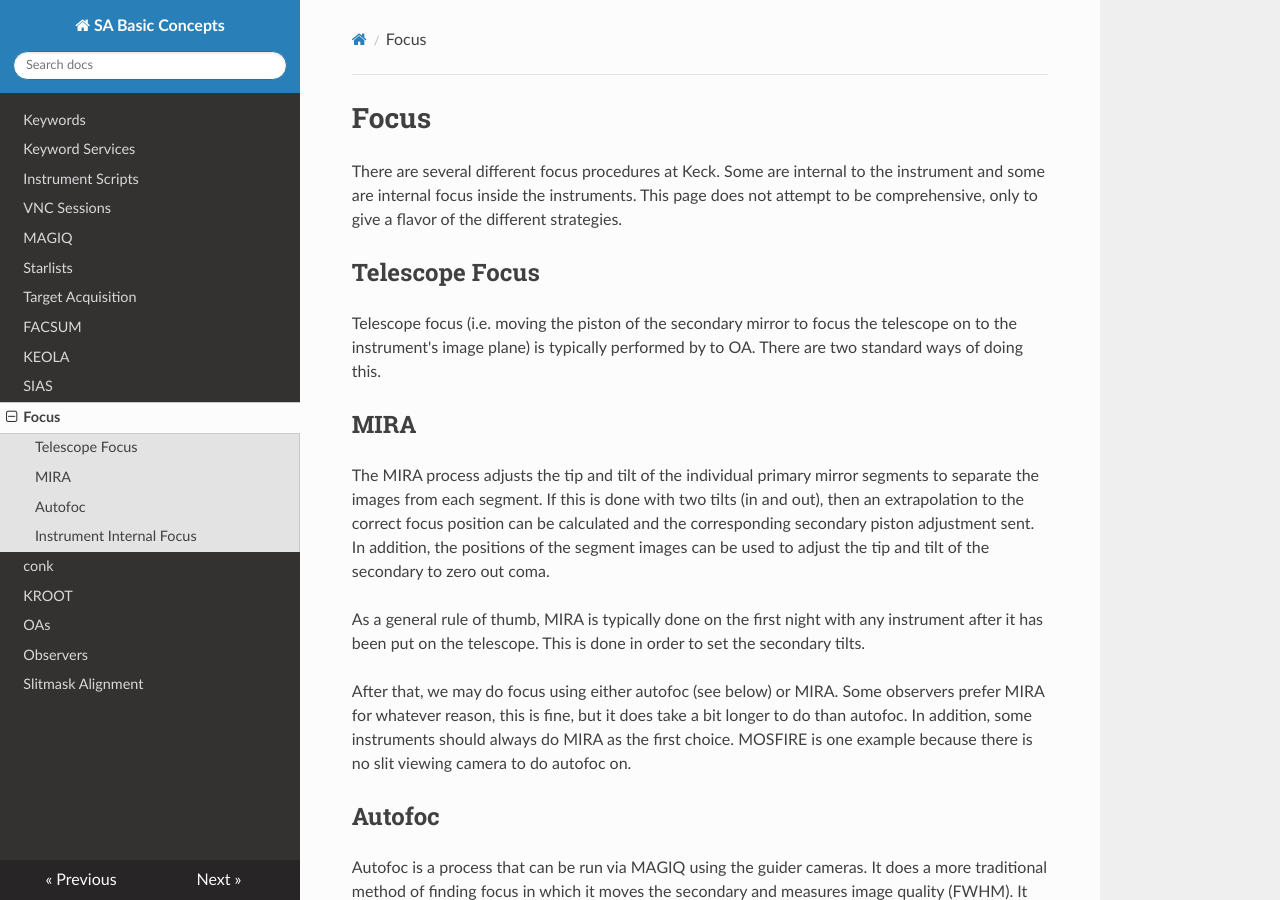
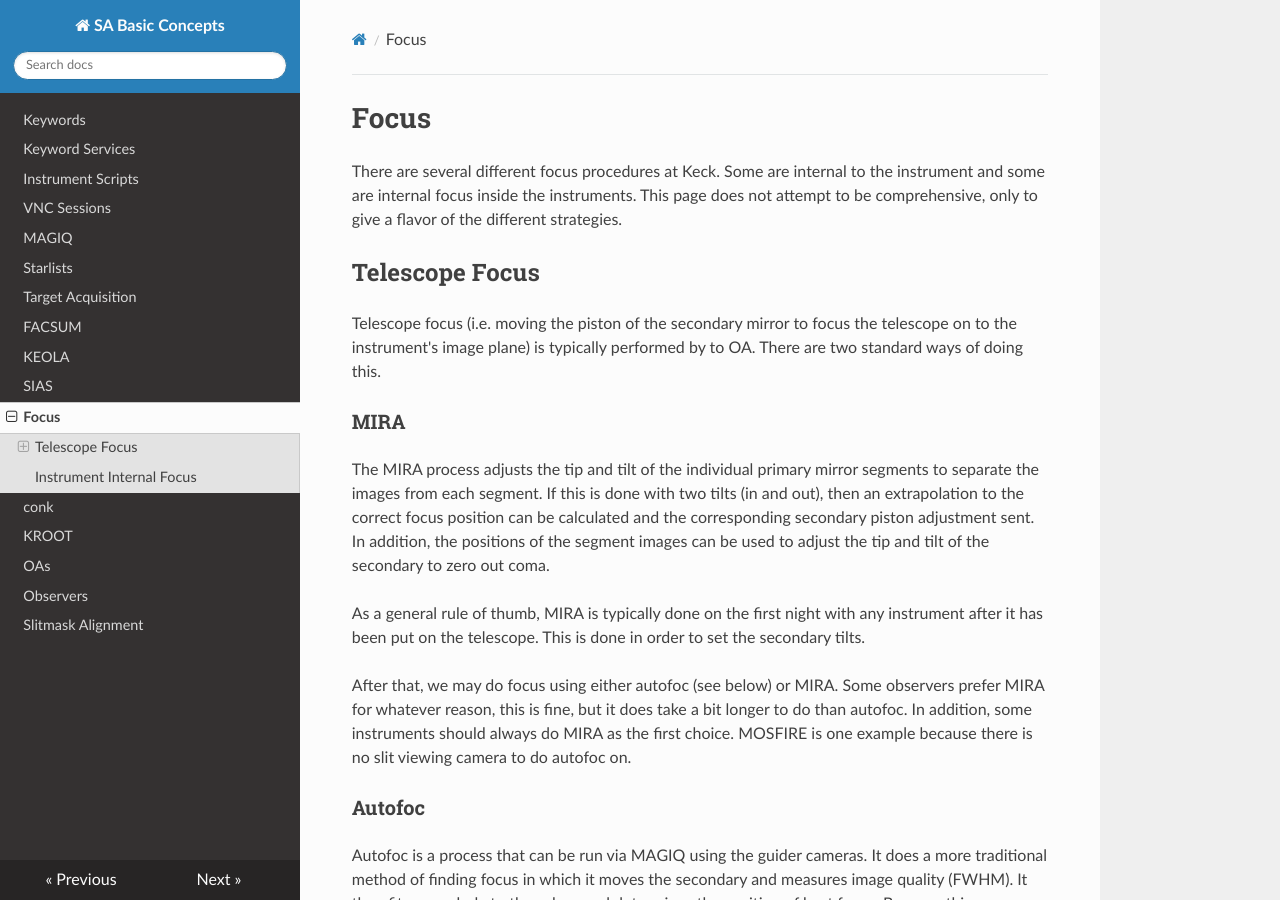
Before and after one commit to joshwalawender/SATraining, an MkDocs documentation site: the page built from docs/focus.md, in a window 1280 px wide and 900 px high. Built offline with MkDocs 1.6.1, drawn with Linux system fonts in a browser that asks for light colours; nearby versions of some CDN libraries.

Commit message:
minor fixes

```diff
--- a/docs/focus.md
+++ b/docs/focus.md
@@ -6,7 +6,7 @@ There are several different focus procedures at Keck.  Some are internal to the
 
 Telescope focus (i.e. moving the piston of the secondary mirror to focus the telescope on to the instrument's image plane) is typically performed by to OA.  There are two standard ways of doing this.
 
-## MIRA
+### MIRA
 
 The MIRA process adjusts the tip and tilt of the individual primary mirror segments to separate the images from each segment.  If this is done with two tilts (in and out), then an extrapolation to the correct focus position can be calculated and the corresponding secondary piston adjustment sent.  In addition, the positions of the segment images can be used to adjust the tip and tilt of the secondary to zero out coma.
 
@@ -14,7 +14,7 @@ As a general rule of thumb, MIRA is typically done on the first night with any i
 
 After that, we may do focus using either autofoc (see below) or MIRA.  Some observers prefer MIRA for whatever reason, this is fine, but it does take a bit longer to do than autofoc.  In addition, some instruments should always do MIRA as the first choice.  MOSFIRE is one example because there is no slit viewing camera to do autofoc on.
 
-## Autofoc
+### Autofoc
 
 Autofoc is a process that can be run via MAGIQ using the guider cameras.  It does a more traditional method of finding focus in which it moves the secondary and measures image quality (FWHM).  It then fits a parabola to the values and determines the position of best focus.  Because this runs on a guider camera, that camera must be accurately parfocalized to the instrument.  If the guider is a slit viewing camera, this is done (otherwise the slit itself would appear blurry in the guide image).  For guiders which are looking off axis (such as with MOSFIRE) this is not ensured at the same level, so an autofoc using those guiders is less desirable, but is a reasonable coarse of action if doing MIRA is not possible for whatever reason.
 
```
